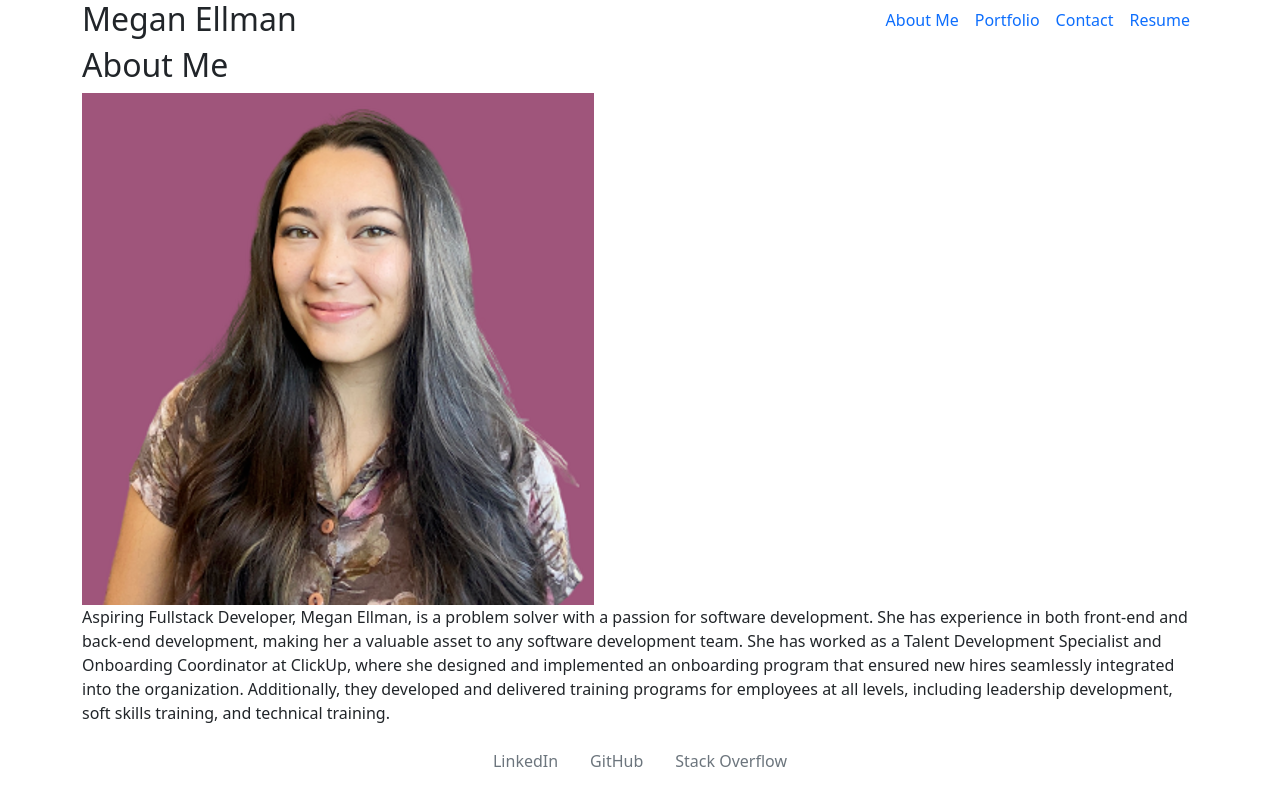
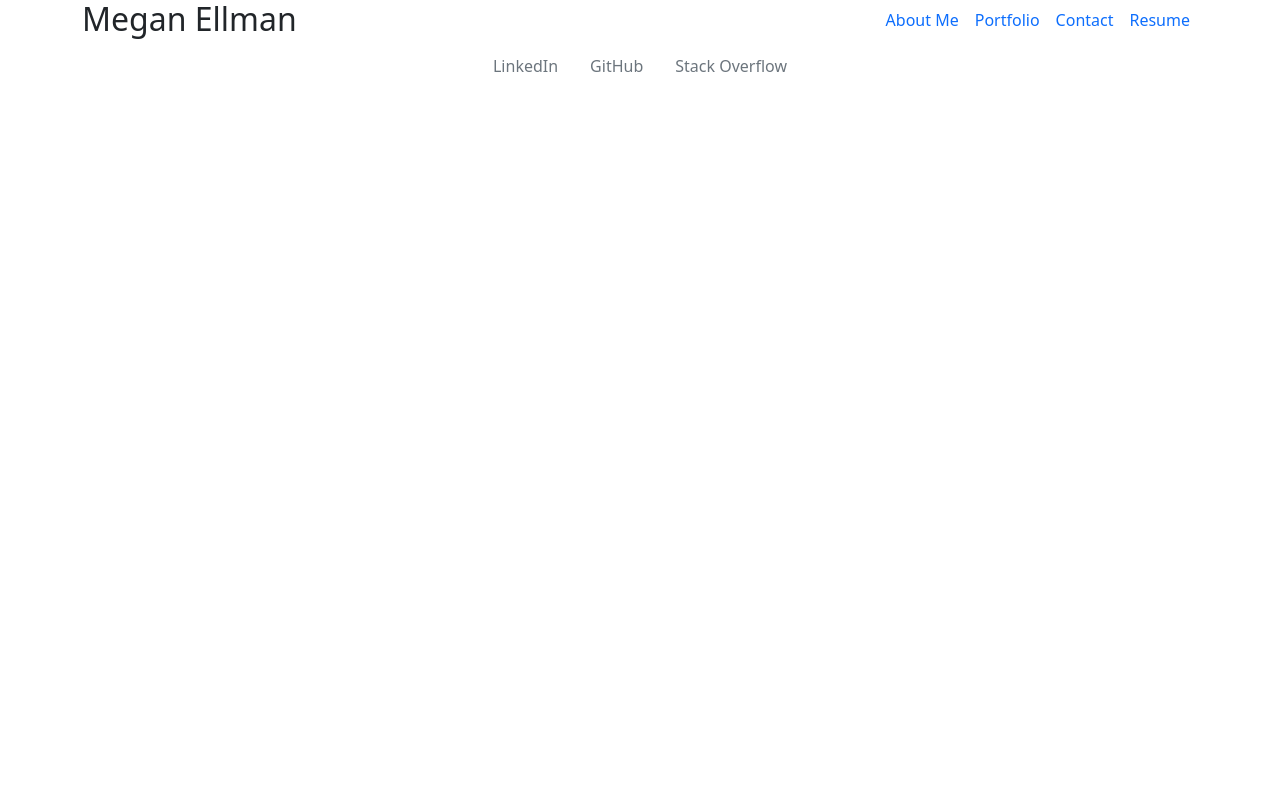
Before and after one commit to megellman/react-portfolio, a React (Create React App) app: page / in a window 1280 px wide. Built offline with nearby package versions, Linux system fonts and the light colour scheme.

Commit message:
fixed route

```diff
--- a/src/components/Header.js
+++ b/src/components/Header.js
@@ -18,7 +18,7 @@
             <Router>
                 <Navigation />
                 <Routes>
-                    <Route path="/" exact element={<About />} />
+                    <Route path="/react-portfolio/" exact element={<About />} />
                     <Route path="/Portfolio" exact element={<Portfolio />} />
                     <Route path="/Contact" exact element={<Contact />} />
                     <Route path="/Resume" exact element={<Resume />} />
```
